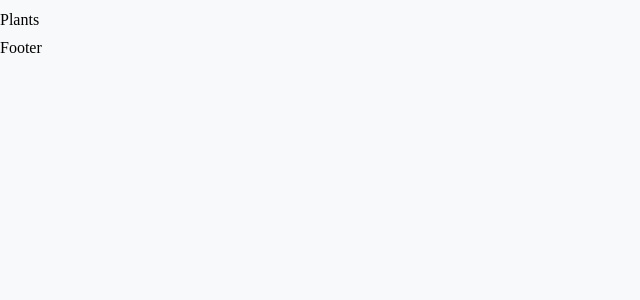
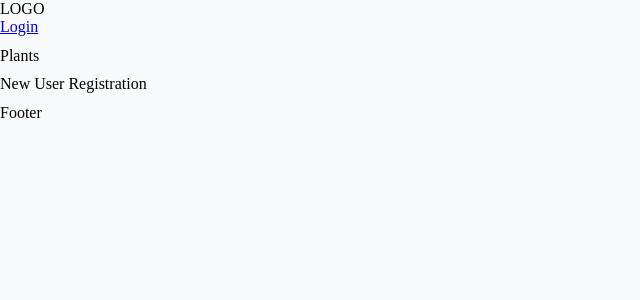
Before and after one commit to christophersutton/client, a React (Create React App) app: page /register in a window 1280 px wide. Shown: the top 300 px of the page, without its empty margins (0-640 px from the left). Built offline with nearby package versions, Linux system fonts and the light colour scheme.

Commit message:
basic routing in place

```diff
--- a/src/components/App.js
+++ b/src/components/App.js
@@ -1,6 +1,6 @@
 //react imports
 import React from "react";
-import { Switch, Route } from "react-router-dom";
+import { Switch, Route, Link } from "react-router-dom";
 import "./sass/App.scss";
 
 // static components
@@ -8,6 +8,8 @@
 import Footer from "./static/Footer";
 
 // routes
+import Login from "../components/auth/Login"
+import Register from "../components/auth/Register"
 
 function App() {
   return (
@@ -18,8 +20,15 @@
       <main>
         <h1>Plants</h1>
         <Switch>
-          <Route />
+          <Route path='/register' component={Register}/>
+          <Route path='/login' component={Login}/>
+
+          <Link to="/register">Register</Link>
+
         </Switch>
+
+
+
       </main>
       <Footer />
     </>
--- /dev/null
+++ b/src/components/auth/Login.js
@@ -0,0 +1,10 @@
+import React, { useState } from 'react';
+
+export default function Login() {
+
+    return (
+        <div>
+            LOGIN FORM
+        </div>
+    )
+}
--- /dev/null
+++ b/src/components/auth/Register.js
@@ -0,0 +1,10 @@
+import React, { useState } from 'react';
+
+export default function Login() {
+
+    return (
+        <div>
+            New User Registration
+        </div>
+    )
+}
--- a/src/components/static/NavBar.js
+++ b/src/components/static/NavBar.js
@@ -1,11 +1,13 @@
 import React from "react";
+import { Link } from "react-router-dom";
+
 
 const NavBar = () => {
   return (
     <nav>
       <ul>
-        <li></li>
-        <li></li>
+        <li>LOGO</li>
+        <li><Link to="/login">Login</Link></li>
         <li></li>
       </ul>
     </nav>
```
